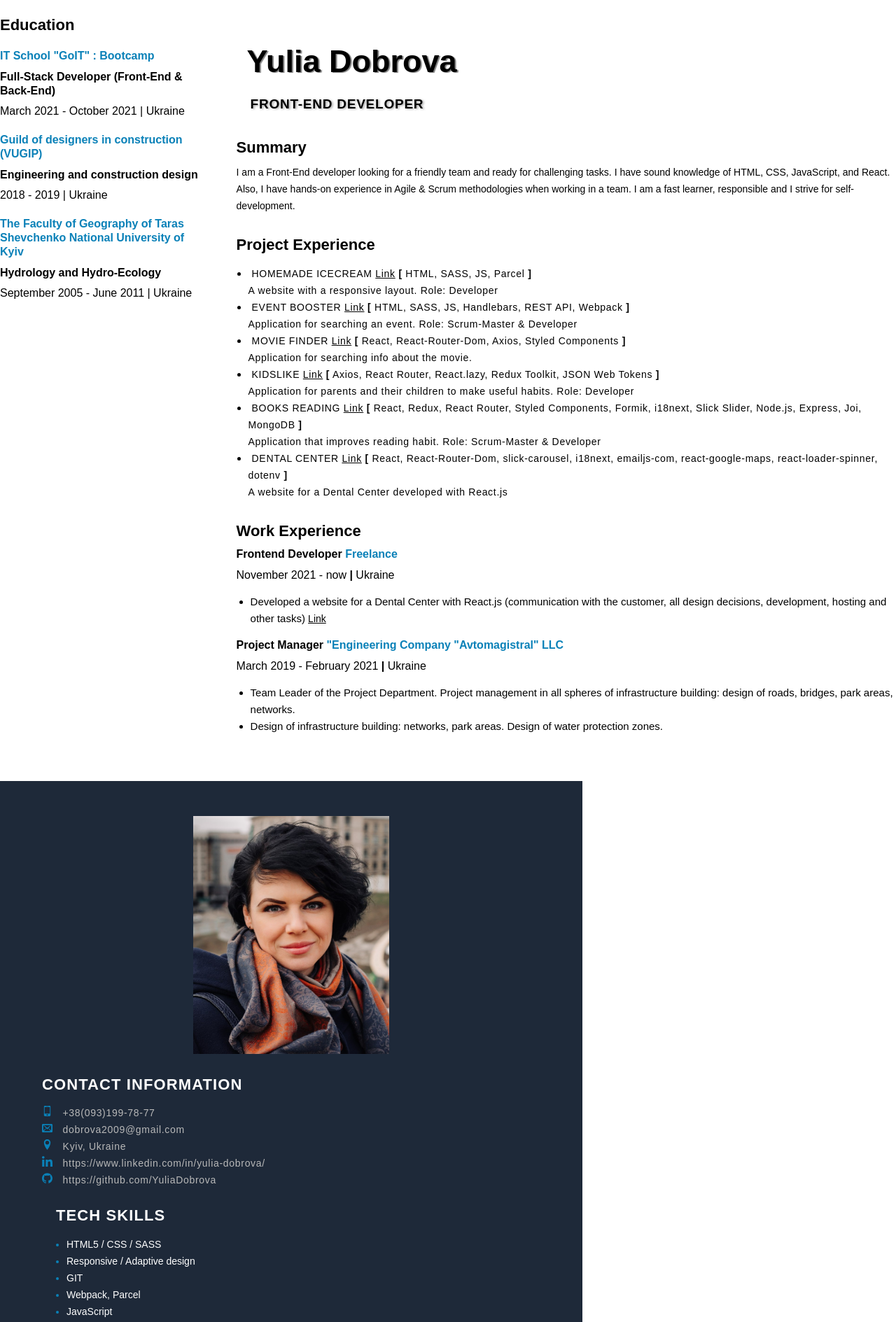
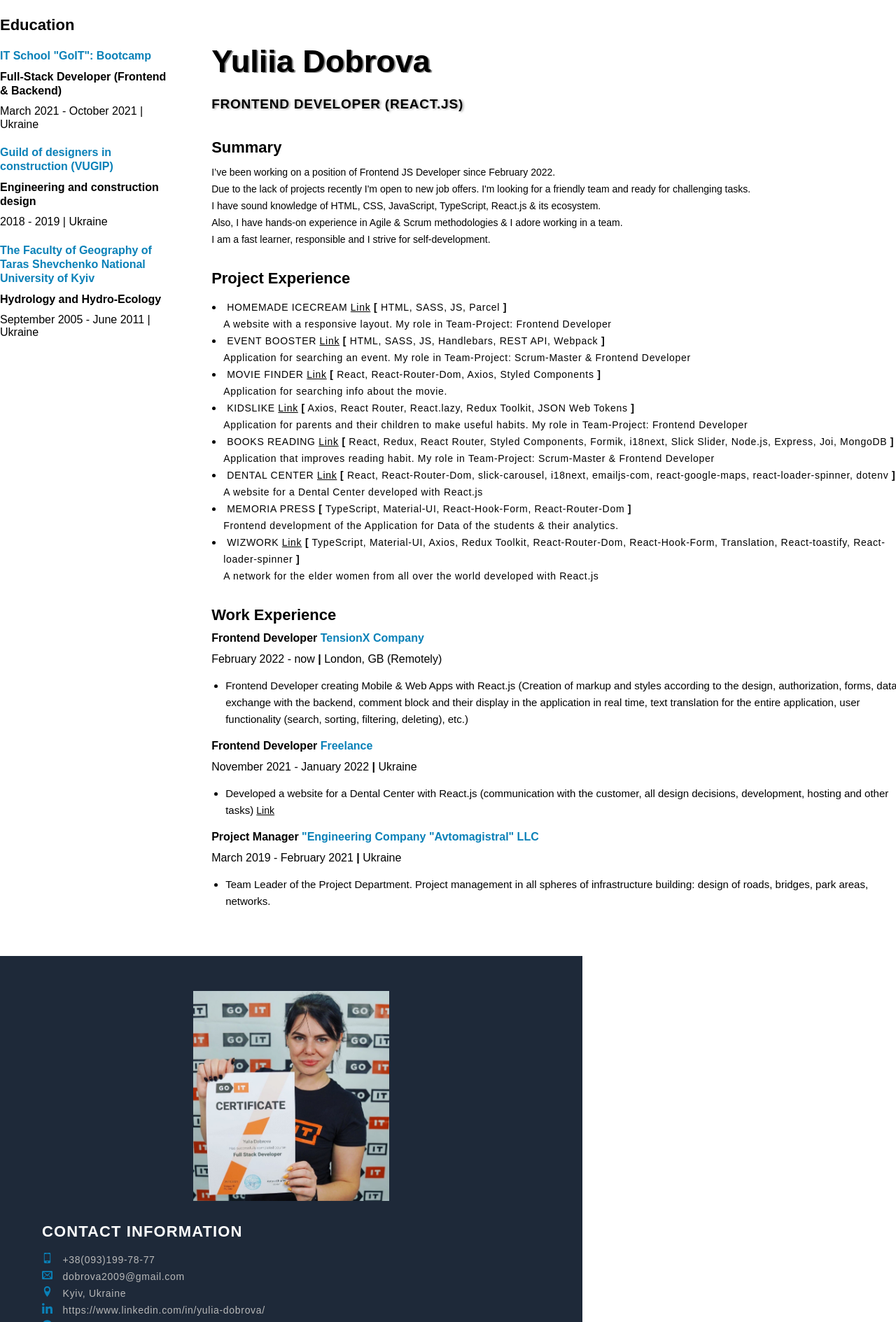
Before and after one commit to YuliaDobrova/my-resume, a website built with Parcel: page src/index.html in a window 1280 px wide. Shown: the top 1889 px of the page at 70% size. Built offline with nearby package versions, Linux system fonts and the light colour scheme.

Commit message:
update data

```diff
--- a/src/index.html
+++ b/src/index.html
@@ -2,8 +2,9 @@
 <html lang="en">
   <head>
     <meta charset="UTF-8" />
+    <link rel="icon" href="favicon.ico" />
     <meta name="viewport" content="width=device-width, initial-scale=1.0" />
-    <title>My Resume</title>
+    <title>Y.Dobrova's Resume</title>
     <link
       rel="stylesheet"
       href="https://cdnjs.cloudflare.com/ajax/libs/modern-normalize/1.0.0/modern-normalize.min.css"
@@ -23,7 +24,9 @@
       </div>
       <!--Sidebar Section -->
       <aside class="sidebar-section">
-        <img src="./images/IMG_20190325_092406_20666.jpg" alt="My Photo" class="photo" />
+        <!-- <img src="./images/IMG_20190325_092406_20666.jpg" alt="My Photo" class="photo" /> -->
+        <img src="./images/Certificate.jpg" alt="My Photo" class="photo" width="200" height="300"/>
+        <!-- <img src="./images/Y.Dobrova.png" alt="My Photo" class="photo" width="200" height="300"/> -->
 
         <include src="./partials/contacts-section.html"></include>
         <include src="./partials/skills-section.html"></include>
--- a/src/partials/about-me-section.html
+++ b/src/partials/about-me-section.html
@@ -1,12 +1,14 @@
 <!--About Me Section-->
 <div class="about-me-section">
-  <h1 class="my-name-section">Yulia Dobrova</h1>
-  <h2 class="about-me-profession">Front-End Developer</h2>
+  <h1 class="my-name-section">Yuliia Dobrova</h1>
+  <h2 class="about-me-profession">Frontend Developer (React.js)</h2>
   <h3 class="main-content-title">Summary</h3>
   <p class="about-me-description">
-    I am a Front-End developer looking for a friendly team and ready for challenging tasks. I have
-    sound knowledge of HTML, CSS, JavaScript, and React. Also, I have hands-on experience in Agile &
-    Scrum methodologies when working in a team. I am a fast learner, responsible and I strive for
-    self-development.
+    I’ve been working on a position of Frontend JS Developer since February 2022.<br/>
+    Due to the lack of projects recently I'm open to new job offers.
+    I'm looking for a friendly team and ready for challenging tasks.<br/>
+    I have sound knowledge of HTML, CSS, JavaScript, TypeScript, React.js & its ecosystem.<br/>
+    Also, I have hands-on experience in Agile & Scrum methodologies & I adore working in a team.<br/>
+    I am a fast learner, responsible and I strive for self-development.
   </p>
 </div>
--- a/src/partials/my-education-section.html
+++ b/src/partials/my-education-section.html
@@ -2,8 +2,8 @@
 <div class="my-education-section">
   <h3 class="main-content-title">Education</h3>
   <div>
-    <h4 class="my-education-section-faculty">IT School "GoIT" : Bootcamp</h4>
-    <h5 class="my-education-section-specialization">Full-Stack Developer (Front-End & Back-End)</h5>
+    <h4 class="my-education-section-faculty">IT School "GoIT": Bootcamp</h4>
+    <h5 class="my-education-section-specialization">Full-Stack Developer (Frontend & Backend)</h5>
     <p>March 2021 - October 2021 | Ukraine</p>
   </div>
   <div>
--- a/src/partials/my-project-section.html
+++ b/src/partials/my-project-section.html
@@ -30,7 +30,7 @@
         >
         <span class="my-projects-bracket">[</span> HTML, SASS, JS, Parcel
         <span class="my-projects-bracket">]</span>
-        <p>A website with a responsive layout. Role: Developer</p>
+        <p>A website with a responsive layout. My role in Team-Project: Frontend Developer</p>
       </span>
     </li>
     <li class="my-projects-item">
@@ -45,7 +45,7 @@
         >
         <span class="my-projects-bracket">[</span> HTML, SASS, JS, Handlebars, REST API, Webpack
         <span class="my-projects-bracket">]</span>
-        <p>Application for searching an event. Role: Scrum-Master & Developer</p>
+        <p>Application for searching an event. My role in Team-Project: Scrum-Master & Frontend Developer</p>
       </span>
     </li>
     <li class="my-projects-item">
@@ -80,7 +80,7 @@
         <span class="my-projects-bracket">[</span> Axios, React Router, React.lazy, Redux Toolkit,
         JSON Web Tokens
         <span class="my-projects-bracket">]</span>
-        <p>Application for parents and their children to make useful habits. Role: Developer</p>
+        <p>Application for parents and their children to make useful habits. My role in Team-Project: Frontend Developer</p>
       </span>
     </li>
     <li class="my-projects-item">
@@ -92,7 +92,7 @@
         <span class="my-projects-bracket">[</span> React, Redux, React Router, Styled Components,
         Formik, i18next, Slick Slider, Node.js, Express, Joi, MongoDB
         <span class="my-projects-bracket">]</span>
-        <p>Application that improves reading habit. Role: Scrum-Master & Developer</p>
+        <p>Application that improves reading habit. My role in Team-Project: Scrum-Master & Frontend Developer</p>
       </span>
     </li>
     <li class="my-projects-item">
@@ -108,5 +108,29 @@
         <p>A website for a Dental Center developed with React.js</p>
       </span>
     </li>
+    <li class="my-projects-item">
+      <span class="my-projects-text">
+        MEMORIA PRESS
+        <!-- <a href="https://dental-clinic-three.vercel.app/" class="my-projects-link" target="_blank">
+          Link</a
+        > -->
+
+        <span class="my-projects-bracket">[</span> TypeScript, Material-UI, React-Hook-Form, React-Router-Dom
+        <span class="my-projects-bracket">]</span>
+        <p>Frontend development of the Application for Data of the students & their analytics.</p>
+      </span>
+    </li>
+    <li class="my-projects-item">
+      <span class="my-projects-text">
+        WIZWORK
+        <a href="https://www.wizwork.net/" class="my-projects-link" target="_blank">
+          Link</a
+        >
+
+        <span class="my-projects-bracket">[</span> TypeScript, Material-UI, Axios, Redux Toolkit, React-Router-Dom, React-Hook-Form, Translation, React-toastify, React-loader-spinner
+        <span class="my-projects-bracket">]</span>
+        <p>A network for the elder women from all over the world developed with React.js</p>
+      </span>
+    </li>
   </ul>
 </div>
--- a/src/partials/my-work-experience-section.html
+++ b/src/partials/my-work-experience-section.html
@@ -6,16 +6,36 @@
   <div class="my-work-experience-company-block">
     <h4 class="my-work-experience-position">
       Frontend Developer
+      <span class="my-work-experience-company">TensionX Company</span>
+    </h4>
+    <p class="my-work-experience-period">
+      February 2022 - now
+      <span class="my-work-experience-divider">|</span> London, GB (Remotely)
+    </p>
+    <ul class="my-work-experience-duties">
+      <li class="my-work-experience-duty">
+        Frontend Developer creating Mobile & Web Apps with React.js (Creation of markup and styles according to the design, authorization, forms, data exchange with the backend, comment block and their display in the application in real time, text translation for the entire application, user functionality (search, sorting, filtering, deleting), etc.)
+        <!-- <a href="https://dental-clinic-three.vercel.app/" class="my-projects-link" target="_blank">
+          Link</a
+        > -->
+      </li>
+    </ul>
+  </div>
+  <!--Work Freelance-->
+  <div class="my-work-experience-company-block">
+    <h4 class="my-work-experience-position">
+      Frontend Developer
       <span class="my-work-experience-company">Freelance</span>
     </h4>
     <p class="my-work-experience-period">
-      November 2021 - now
+      November 2021 - January 2022
       <span class="my-work-experience-divider">|</span> Ukraine
     </p>
     <ul class="my-work-experience-duties">
       <li class="my-work-experience-duty">
         Developed a website for a Dental Center with React.js (communication with the customer, all design decisions, development, hosting and other tasks)
-        <a href="https://dental-clinic-three.vercel.app/" class="my-projects-link" target="_blank">
+        <!-- <a href="https://dental-clinic-three.vercel.app/" class="my-projects-link" target="_blank"> -->
+        <a href="https://dental-clinic-knpwvhv8h-yuliadobrova.vercel.app/" class="my-projects-link" target="_blank">
           Link</a
         >
       </li>
@@ -35,9 +55,9 @@
       <ul class="my-work-experience-duties">
         <li class="my-work-experience-duty">Team Leader of the Project Department. Project management in all spheres of infrastructure building: design of roads, bridges,
           park areas, networks.</li>
-          <li class="my-work-experience-duty">
+          <!-- <li class="my-work-experience-duty">
             Design of infrastructure building: networks, park areas. Design of water protection zones.
-          </li>
+          </li> -->
         <!-- <li class="my-work-experience-duty">
           Time-managment and agile project management that emphasize daily communication and the
           flexible reassessment of plans that are carried out in short, iterative phases of work.
--- a/src/partials/skills-section.html
+++ b/src/partials/skills-section.html
@@ -6,16 +6,10 @@
       <span class="tech-skills-item-text"> HTML5 / CSS / SASS </span>
     </li>
     <li class="tech-skills-item">
-      <span class="tech-skills-item-text"> Responsive / Adaptive design </span>
+      <span class="tech-skills-item-text"> JavaScript </span>
     </li>
     <li class="tech-skills-item">
-      <span class="tech-skills-item-text"> GIT </span>
-    </li>
-    <li class="tech-skills-item">
-      <span class="tech-skills-item-text"> Webpack, Parcel </span>
-    </li>
-    <li class="tech-skills-item">
-      <span class="tech-skills-item-text"> JavaScript </span>
+      <span class="tech-skills-item-text"> TypeScript </span>
     </li>
     <li class="tech-skills-item">
       <span class="tech-skills-item-text"> NPM, Yarn </span>
@@ -30,13 +24,38 @@
       <span class="tech-skills-item-text"> React-Router-Dom</span>
     </li>
     <li class="tech-skills-item">
-      <span class="tech-skills-item-text"> Redux</span>
+      <span class="tech-skills-item-text"> Redux Toolkit</span>
     </li>
+    <li class="tech-skills-item">
+      <span class="tech-skills-item-text"> Axios </span>
+    </li>
+    <li class="tech-skills-item">
+      <span class="tech-skills-item-text"> Material-UI </span>
+    </li>
+    <li class="tech-skills-item">
+      <span class="tech-skills-item-text"> React-Hook-Form </span>
+    </li>
+    <li class="tech-skills-item">
+      <span class="tech-skills-item-text"> Webpack, Parcel </span>
+    </li>
+    <li class="tech-skills-item"><span class="tech-skills-item-text"> Swagger</span></li>
     <li class="tech-skills-item"><span class="tech-skills-item-text"> Postman</span></li>
     <li class="tech-skills-item"><span class="tech-skills-item-text"> Node.js</span></li>
     <li class="tech-skills-item"><span class="tech-skills-item-text"> Express</span></li>
     <li class="tech-skills-item"><span class="tech-skills-item-text"> MongoDB</span></li>
     <!-- <li class="tech-skills-item"><span class="tech-skills-item-text"> Joi</span></li> -->
+    <li class="tech-skills-item">
+      <span class="tech-skills-item-text"> GIT </span>
+    </li>
+    <li class="tech-skills-item">
+      <span class="tech-skills-item-text"> Figma </span>
+    </li>
+    <li class="tech-skills-item">
+      <span class="tech-skills-item-text"> Responsive / Adaptive design </span>
+    </li>
+    <li class="tech-skills-item">
+      <span class="tech-skills-item-text"> Click-Up / Slack </span>
+    </li>
     <li class="soft-skills-item">
       <span class="tech-skills-item-text"> Scrum / Agile / GTD</span>
     </li>
@@ -61,15 +80,23 @@
 <div class="soft-skills-section">
   <h3 class="sidebar-section-title">Language Skills</h3>
   <ul class="soft-skills-list">
-    <li class="soft-skills-item"><span class="tech-skills-item-text"> Russian - Native </span></li>
     <li class="soft-skills-item">
       <span class="tech-skills-item-text"> Ukrainian - Native </span>
     </li>
+    <li class="soft-skills-item"><span class="tech-skills-item-text"> Russian - Fluently </span></li>
     <li class="soft-skills-item">
-      <span class="tech-skills-item-text"> English - Intermediate </span>
+      <span class="tech-skills-item-text"> English - Upper-Intermediate </span>
     </li>
+    <a
+    class="contacts-section-link contacts__icon-location"
+    href="https://www.efset.org/cert/3TQduG"
+    target="_blank"
+    rel="noreferrer noopener"
+  >
+  EF SET Certificate (C1-Advanced)
+  </a>
     <li class="soft-skills-item">
-      <span class="tech-skills-item-text"> French - Pre-Intermediate </span>
+      <span class="tech-skills-item-text"> French - Intermediate </span>
     </li>
   </ul>
 </div>
--- a/src/sass/_example.scss
+++ b/src/sass/_example.scss
@@ -40,7 +40,7 @@ p {
   font-size: 45px;
   line-height: 55px;
   color: #000;
-  margin-left: 15px;
+  // margin-left: 15px;
   margin-bottom: 25px;
   text-shadow: 2px 1px 1px rgba(0, 0, 0, 0.5);
 }
@@ -51,7 +51,7 @@ p {
   line-height: 17px;
   letter-spacing: 0.04em;
   color: #000;
-  margin-left: 20px;
+  // margin-left: 20px;
   margin-bottom: 40px;
   text-transform: uppercase;
   text-shadow: 2px 1px 3px rgba(148, 148, 148, 0.8);
@@ -63,6 +63,7 @@ p {
 }
 
 .about-me-description {
+  width: 850px;
   // width: 485px;
   // height: 107px;
   left: 498px;
@@ -186,13 +187,14 @@ p {
 /* Sidebar section */
 .sidebar-section {
   background-color: #1e2939;
-  width: 300px;
+  // width: 300px;
+  width: 350px;
   width: 65vw;
   padding: 20px 0 0 0;
 }
 .photo {
-  width: 175px;
-  height: 200px;
+  // width: 175px;
+  // height: 200px;
   display: block;
   margin-left: auto;
   margin-right: auto;
@@ -201,7 +203,7 @@ p {
 @media screen and (min-width: 400px) {
   .photo {
     width: 280px;
-    height: 340px;
+    // height: 340px;
   }
 }
 
```
Also changed, not shown: src/favicon.ico (added), src/images/Certificate.jpg (added), 2 other files.
